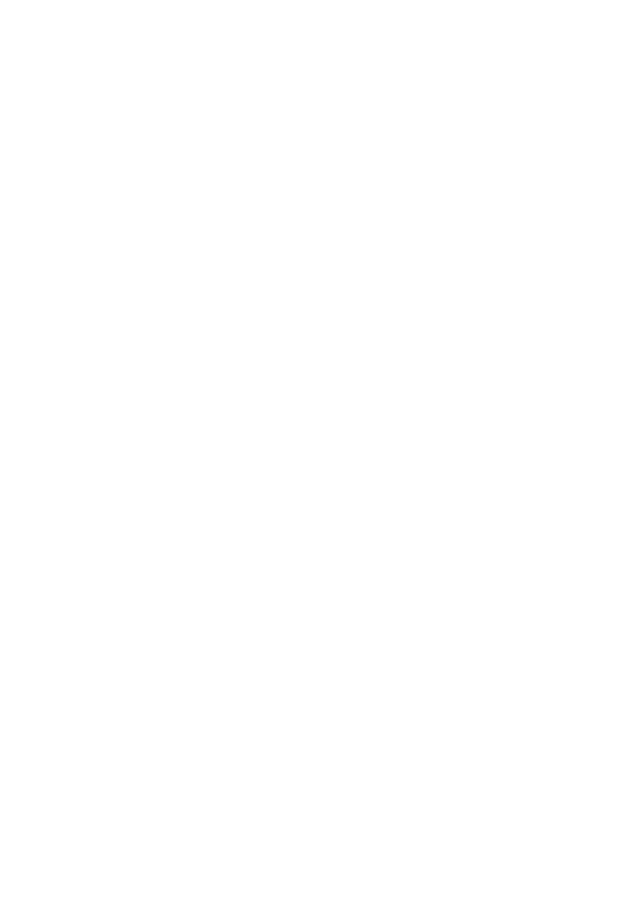
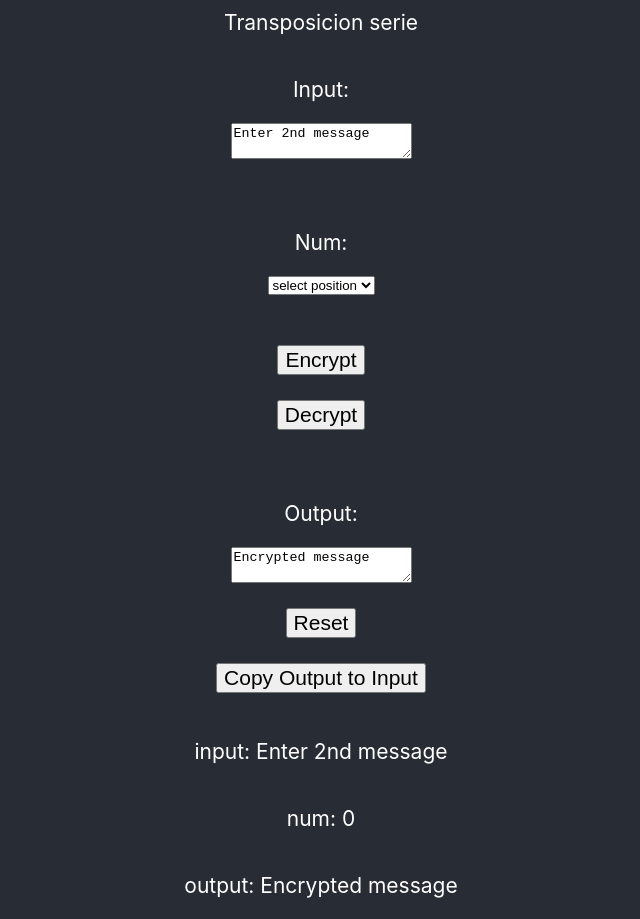
Before and after one commit to senabi/simple-route-cipher, a React (Vite) app: page / in a window 1280 px wide. Shown: the part 1260-2179 px from the top of the page, without its empty margins (319-959 px from the left). Before the commit the page ends 1182 px from the top, so only its background shows below. Built offline with nearby package versions, Linux system fonts and the light colour scheme.

Commit message:
2nd cipher

```diff
--- a/src/App.jsx
+++ b/src/App.jsx
@@ -7,6 +7,9 @@
   const [text, setText] = useState("Enter message");
   const [output, setOutput] = useState("Encrypted message");
   const [position, setPosition] = useState(0);
+  const [text2, setText2] = useState("Enter 2nd message");
+  const [output2, setOutput2] = useState("Encrypted message");
+  const [num, setNum] = useState(0);
 
   const handleKey = (e) => {
     console.log(e.target.value);
@@ -59,6 +62,42 @@
       });
   };
 
+  const handleEncrypt2 = (e) => {
+    console.log("encrypting...");
+
+    e.preventDefault();
+    const data = { text2, num };
+    const requestOptions = {
+      method: "POST",
+      headers: { "Content-Type": "application/json" },
+      body: JSON.stringify(data),
+    };
+    //fetch("https://jsonplaceholder.typicode.com/posts", requestOptions)
+    fetch("http://localhost:5000/api/encrypt2", requestOptions)
+      .then((response) => response.json())
+      .then((res) => {
+        console.log(res);
+        setOutput2(res["cipherText"]);
+      });
+  };
+
+  const handleDecrypt2 = (e) => {
+    console.log("decrypting...");
+    e.preventDefault();
+    const data = { text2, num };
+    const requestOptions = {
+      method: "POST",
+      headers: { "Content-Type": "application/json" },
+      body: JSON.stringify(data),
+    };
+    fetch("http://localhost:5000/api/decrypt2", requestOptions)
+      .then((response) => response.json())
+      .then((res) => {
+        console.log(res);
+        setOutput2(res["decipherText"]);
+      });
+  };
+
   const handleCopy = () => {
     setText(output);
   };
@@ -73,6 +112,26 @@
     setPath(null);
     setText("Enter message");
     setOutput("Encrypted message");
+  };
+
+  const handleReset2 = () => {
+    setText2("Enter message");
+    setOutput2("Encrypted message");
+    setNum(0);
+  };
+
+  const handleCopy2 = () => {
+    setText2(output);
+  };
+
+  const handleNum = (e) => {
+    console.log(e.target.value);
+    setNum(e.target.value);
+  };
+
+  const handleText2 = (e) => {
+    console.log(e.target.value);
+    setText2(e.target.value);
   };
 
   return (
@@ -140,6 +199,39 @@
         <p>position: {position}</p>
         <p>input: {text}</p>
         <p>output: {output}</p>
+        <p>==============================================================</p>
+        <p>Transposicion serie</p>
+        <p>Input: </p>
+        <textarea
+          onChange={(e) => handleText2(e)}
+          type="text"
+          value={text2}
+        ></textarea>
+        <br />
+        <br />
+        <p>Num: </p>
+        <select onChange={(e) => handleNum(e)} defaultValue="">
+          <option value="">select position</option>
+          <option value={0}>0</option>
+          <option value={1}>1</option>
+        </select>
+        <br />
+        <br />
+        <button onClick={(_) => handleEncrypt2(_)}>Encrypt</button>
+        <br />
+        <button onClick={(_) => handleDecrypt2(_)}>Decrypt</button>
+        <br />
+        <br />
+        <p>Output: </p>
+        <textarea type="text" value={output2}></textarea>
+        <br />
+        <button onClick={(_) => handleReset2()}>Reset</button>
+        <br />
+        <button onClick={(_) => handleCopy2()}>Copy Output to Input</button>
+        <br />
+        <p>input: {text2}</p>
+        <p>num: {num}</p>
+        <p>output: {output2}</p>
       </header>
     </div>
   );
```
